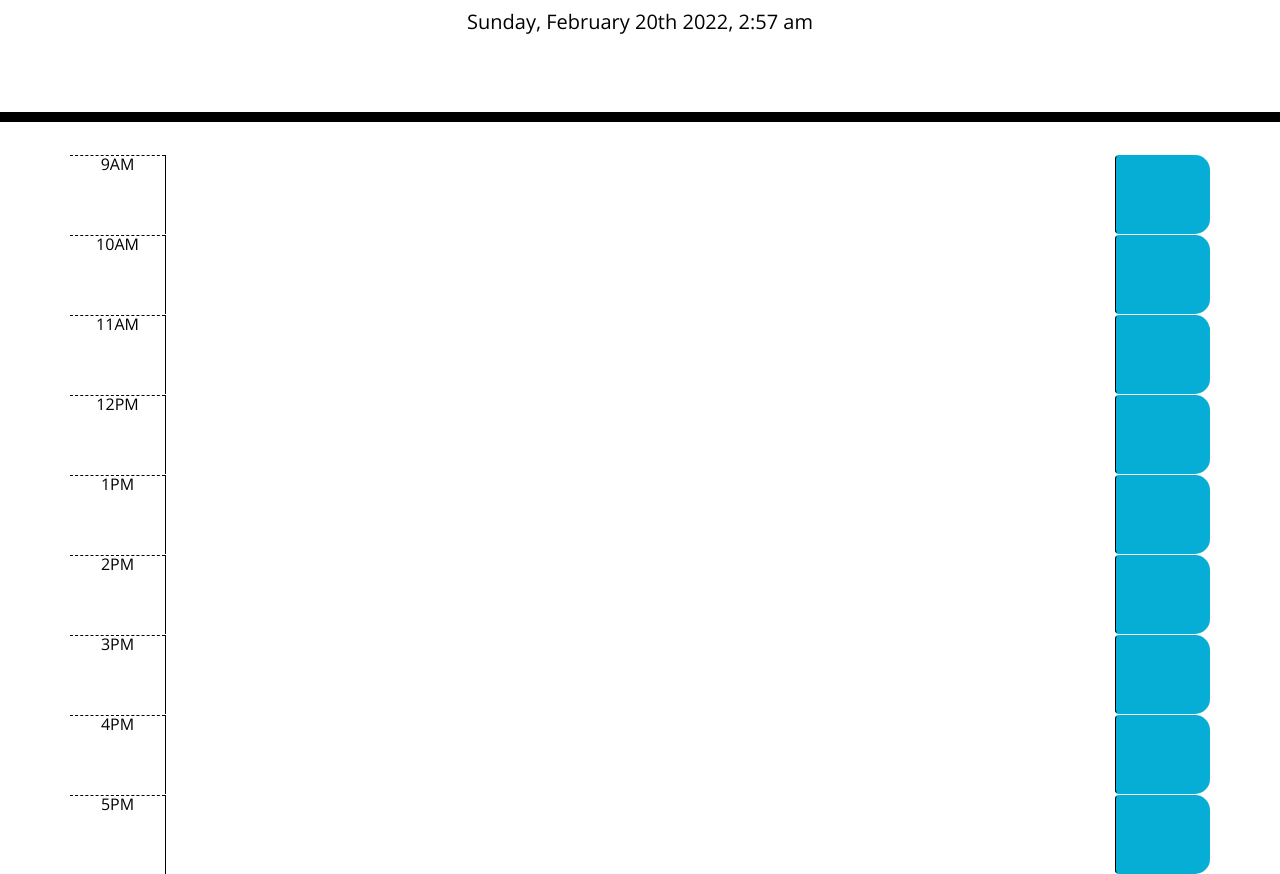
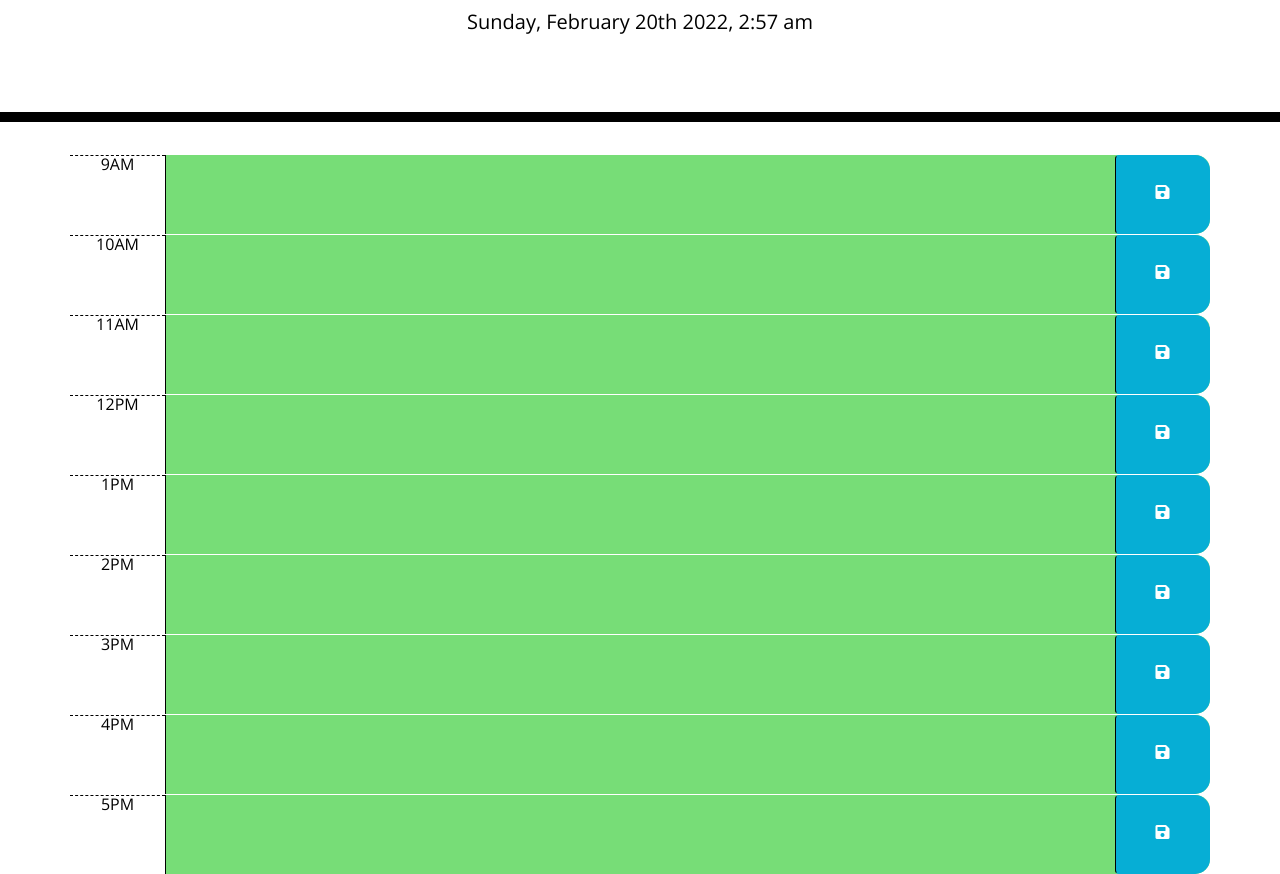
Before and after one commit to Ccatalyst/Dayplanner, a plain HTML site: page index.html in a window 1280 px wide. Shown: the part 182-1056 px from the top of the page. Drawn offline with nearby package versions, Linux system fonts and the light colour scheme.

Commit message:
Fixed the file structure, as well as commented out the remaining lines of javascript and HTML to explain the process/

```diff
--- a/Develop/script.js
+++ b/assets/script.js
@@ -7,20 +7,43 @@ $("#currentDay").text(currentDay);
 
 // time blocks are coded for if the time has passed or not in the day(moment)
 function timeCompare() {
+	//each of these time blocks is identified and the following function runs for each of them
 	$(".time-block").each(function () {
+		//the id of the time block is used as a variable...
 		var hourBlock = $(this).attr("id");
+		//and when the variable is smaller than the current hour rounded down...
+		if (hourBlock < hour) {
+			//the "past" class is assigned
+			$(this).addClass("past");
+		}
+		//if the current hour is the same as the variable rounded down...
+		if (hourBlock == hour) {
+			//the "present" class is given
+			$(this).addClass("present");
+			//if the hour is "larger" than the variable...
+		} else if (hourBlock > hour) {
+			//the "future" class is given
+			$(this).addClass("future");
+		}
 	});
 }
 
+timeCompare();
+
 // clicking into a timeblock allows for entering an event in that block
 // hitting save on that timeblock stores the event in local Storage
+
+//when the button of a row is clicked...
 $(".saveBtn").on("click", function () {
+	//a variable is created that is the parent's id
 	var timeKey = $(this).parent().attr("id");
+	//as well as a variable with the button's sibling text area content
 	var textValue = $(this).siblings("textarea").val();
-
+	//this saves the id and content of the text area in local storage
 	localStorage.setItem(timeKey, textValue);
 });
 // saved events persist on page refresh
+//this uses the id on the parent div to identify the target and load the text area content from the local storage
 $("#9 textarea").val(localStorage.getItem("9"));
 $("#10 textarea").val(localStorage.getItem("10"));
 $("#11 textarea").val(localStorage.getItem("11"));
--- a/Develop/style.css
+++ b/assets/style.css
@@ -12,7 +12,9 @@ textarea {
 	border-left: 1px solid black;
 	padding: 10px;
 }
-
+i {
+	margin-top: 22px;
+}
 .jumbotron {
 	text-align: center;
 	background-color: transparent;
--- a/Develop/index.html
+++ b/index.html
@@ -18,7 +18,7 @@
 			href="https://fonts.googleapis.com/css?family=Open+Sans&display=swap"
 			rel="stylesheet"
 		/>
-		<link rel="stylesheet" href="style.css" />
+		<link rel="stylesheet" href="./assets/style.css" />
 		<title>Work Day Scheduler</title>
 	</head>
 
@@ -29,56 +29,56 @@
 			<p id="currentDay" class="lead"></p>
 		</header>
 		<div class="container">
-			<!-- Timeblocks go here -->
+			<!-- The Time blocks. Each of them is the same, with a different id for identifying the time using moment -->
 			<div id="9" class="time-block row">
 				<div class="hour col-md-1">9AM</div>
 				<textarea class="description col-md-10"></textarea>
-				<div class="saveBtn col-md-1 btn"></div>
+				<div class="saveBtn col-md-1 btn"><i class="fas fa-save"></i></div>
 			</div>
 			<div id="10" class="time-block row">
 				<div class="hour col-md-1">10AM</div>
 				<textarea class="description col-md-10"></textarea>
-				<div class="saveBtn col-md-1 btn"></div>
+				<div class="saveBtn col-md-1 btn"><i class="fas fa-save"></i></div>
 			</div>
 			<div id="11" class="time-block row">
 				<div class="hour col-md-1">11AM</div>
 				<textarea class="description col-md-10"></textarea>
-				<div class="saveBtn col-md-1 btn"></div>
+				<div class="saveBtn col-md-1 btn"><i class="fas fa-save"></i></div>
 			</div>
-			<div id=12" class="time-block row">
+			<div id="12" class="time-block row">
 				<div class="hour col-md-1">12PM</div>
 				<textarea class="description col-md-10"></textarea>
-				<div class="saveBtn col-md-1 btn"></div>
+				<div class="saveBtn col-md-1 btn"><i class="fas fa-save"></i></div>
 			</div>
 			<div id="13" class="time-block row">
 				<div class="hour col-md-1">1PM</div>
 				<textarea class="description col-md-10"></textarea>
-				<div class="saveBtn col-md-1 btn"></div>
+				<div class="saveBtn col-md-1 btn"><i class="fas fa-save"></i></div>
 			</div>
 			<div id="14" class="time-block row">
 				<div class="hour col-md-1">2PM</div>
 				<textarea class="description col-md-10"></textarea>
-				<div class="saveBtn col-md-1 btn"></div>
+				<div class="saveBtn col-md-1 btn"><i class="fas fa-save"></i></div>
 			</div>
 			<div id="15" class="time-block row">
 				<div class="hour col-md-1">3PM</div>
 				<textarea class="description col-md-10"></textarea>
-				<div class="saveBtn col-md-1 btn"></div>
+				<div class="saveBtn col-md-1 btn"><i class="fas fa-save"></i></div>
 			</div>
 			<div id="16" class="time-block row">
 				<div class="hour col-md-1">4PM</div>
 				<textarea class="description col-md-10"></textarea>
-				<div class="saveBtn col-md-1 btn"></div>
+				<div class="saveBtn col-md-1 btn"><i class="fas fa-save"></i></div>
 			</div>
 			<div id="17" class="time-block row">
 				<div class="hour col-md-1">5PM</div>
 				<textarea class="description col-md-10"></textarea>
-				<div class="saveBtn col-md-1 btn"></div>
+				<div class="saveBtn col-md-1 btn"><i class="fas fa-save"></i></div>
 			</div>
 		</div>
 
 		<script src="https://cdnjs.cloudflare.com/ajax/libs/jquery/3.2.1/jquery.min.js"></script>
 		<script src="https://cdnjs.cloudflare.com/ajax/libs/moment.js/2.24.0/moment.min.js"></script>
-		<script src="script.js"></script>
+		<script src="./assets/script.js"></script>
 	</body>
 </html>
```
Also changed, not shown: Assets/05-third-party-apis-homework-demo.gif (deleted), 1 other file.
